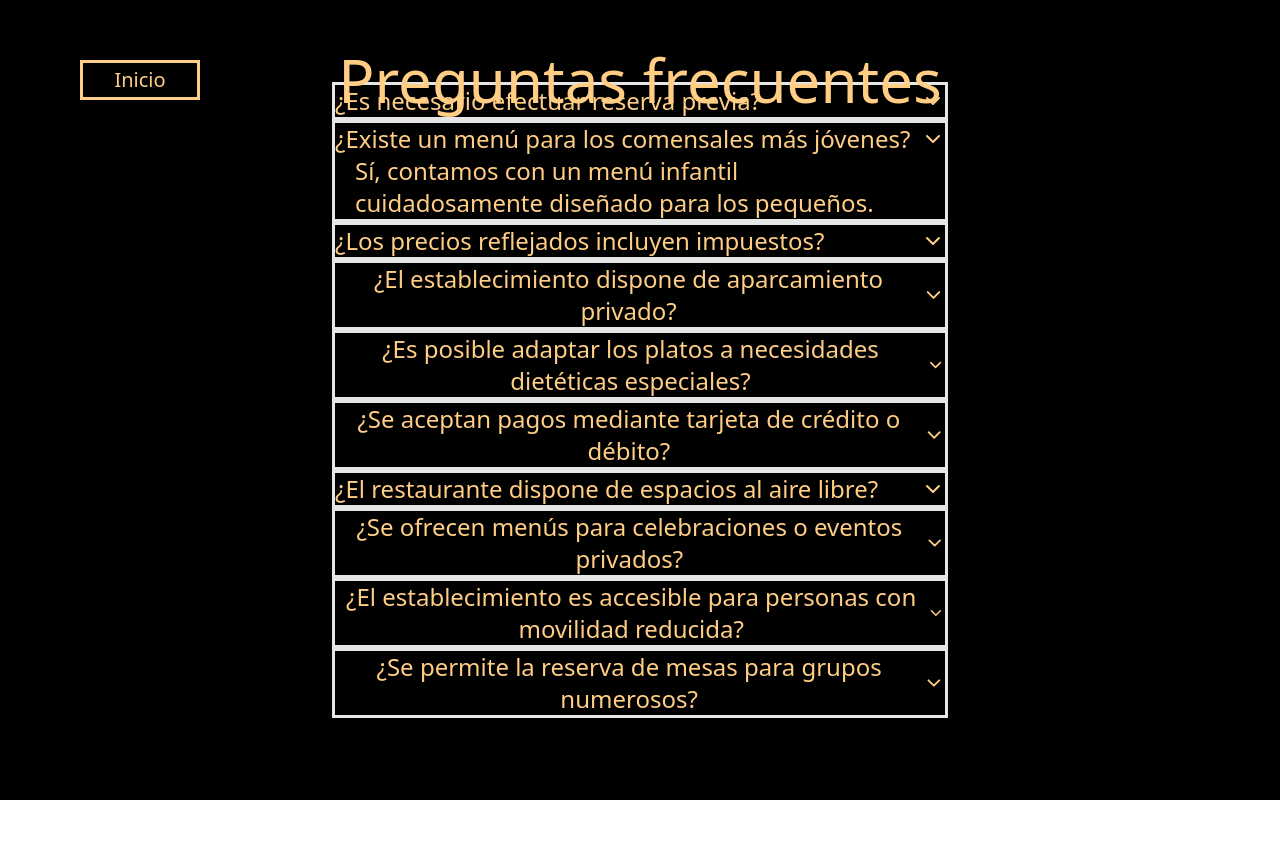
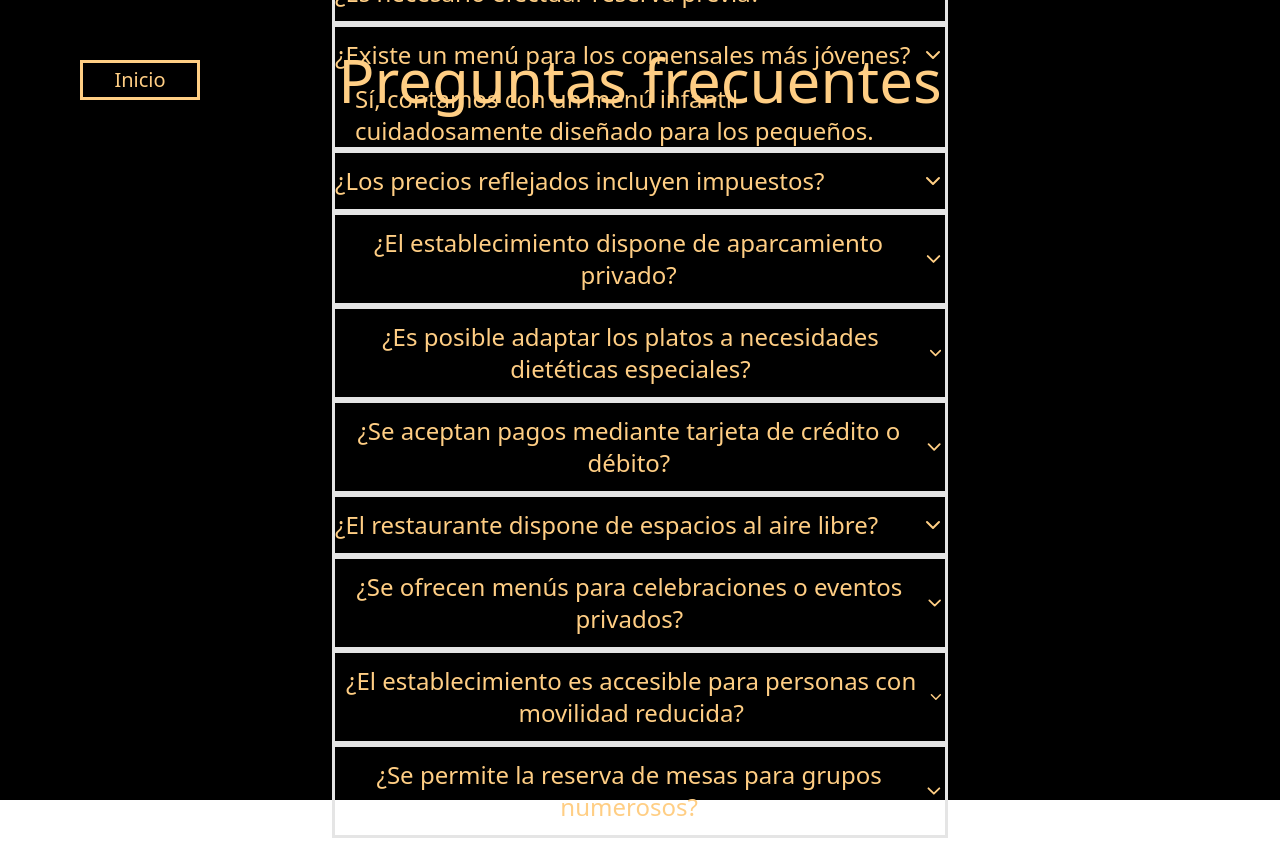
Before and after one commit to Dev-id-A/restaurant-page, a React (Vite) app: page /faq in a window 1280 px wide. Before the commit the page ends 800 px from the top, so only its background shows below. Built offline with nearby package versions, Linux system fonts and the light colour scheme.

Commit message:
FAQ english added

```diff
--- a/src/assets/FAQ/FAQAccordion.jsx
+++ b/src/assets/FAQ/FAQAccordion.jsx
@@ -1,6 +1,6 @@
 import { Accordion, AccordionContent, AccordionItem, AccordionTrigger } from "@radix-ui/react-accordion"
 import faq from "../Json/FAQJson"
-import { ChevronDown, ChevronDownIcon } from "lucide-react"
+import { ChevronDownIcon } from "lucide-react"
 
 function FAQAccordion({lang}) {
   return (
@@ -9,13 +9,16 @@ function FAQAccordion({lang}) {
         <Accordion
 
           type="single"
-          collapsible
+
           className="w-full"
           defaultValue="item-1"
         >
           {faq.map((accordion, i)=> (
             <AccordionItem className="border-3" value={`item-${i}`} key={i}>
-              <AccordionTrigger className="flex flex-row justify-between items-center w-full">{accordion.ask[lang]}<ChevronDownIcon className="flex"/></AccordionTrigger>
+              <AccordionTrigger className="flex flex-row justify-between items-center w-full hover:cursor-pointer py-3">
+                {accordion.ask[lang]}
+                <ChevronDownIcon/>
+              </AccordionTrigger>
               <AccordionContent className="px-5">{accordion.answer[lang]}</AccordionContent>
             </AccordionItem>
           ))}
--- a/src/assets/Json/FAQJson.jsx
+++ b/src/assets/Json/FAQJson.jsx
@@ -2,92 +2,92 @@ const faq = [
     {
         ask:{
             es: "¿Es necesario efectuar reserva previa?",
-            en: ""
+            en: "Is an advance reservation required?"
         },
         answer:{
             es: "Efectivamente, debido a la alta ocupación habitual, no podemos garantizar disponibilidad sin reserva previa.",
-            en: ""
+            en: "Due to our consistently high occupancy, we cannot guarantee availability without a prior reservation."
         }
     },{
         ask:{
             es: "¿Existe un menú para los comensales más jóvenes?",
-            en: ""
+            en: "Is there a menu for younger guests?"
         },
         answer:{
             es: "Sí, contamos con un menú infantil cuidadosamente diseñado para los pequeños.",
-            en: ""
+            en: "Yes. We offer a thoughtfully curated children’s menu designed especially for our youngest diners."
         }
     },{
         ask:{
             es: "¿Los precios reflejados incluyen impuestos?",
-            en: ""
+            en: "Do the listed prices include taxes?"
         },
         answer:{
             es: "Todos los precios indicados comprenden el Impuesto sobre el Valor Añadido (IVA).",
-            en: ""
+            en: "All prices shown are inclusive of Value Added Tax (VAT)."
         }
     },{
         ask:{
             es: "¿El establecimiento dispone de aparcamiento privado?",
-            en: ""
+            en: "Does the establishment provide private parking?"
         },
         answer:{
             es: "Sí, ofrecemos parking exclusivo para la comodidad de nuestros clientes.",
-            en: ""
+            en: "Yes, we offer exclusive parking for the convenience of our guests."
         }
     },{
         ask:{
             es: "¿Es posible adaptar los platos a necesidades dietéticas especiales?",
-            en: ""
+            en: "Can dishes be adapted to special dietary requirements?"
         },
         answer:{
             es: "Con gusto atendemos solicitudes relacionadas con alergias o dietas específicas, siempre que se nos informe con antelación.",
-            en: ""
+            en: "We are pleased to accommodate requests related to allergies or specific diets, provided we are informed in advance."
         }
     },{
         ask:{
             es: "¿Se aceptan pagos mediante tarjeta de crédito o débito?",
-            en: ""
+            en: "Are credit or debit card payments accepted?"
         },
         answer:{
             es: "Sí, aceptamos todas las principales tarjetas de crédito y débito.",
-            en: ""
+            en: "Yes, we accept all major credit and debit cards."
         }
     },{
         ask:{
             es: "¿El restaurante dispone de espacios al aire libre?",
-            en: ""
+            en: "Does the restaurant feature outdoor seating?"
         },
         answer:{
             es: "Sí, contamos con una terraza para aquellos comensales que deseen disfrutar de una experiencia al aire libre.",
-            en: ""
+            en: "Yes, we have a terrace for guests who wish to enjoy an open-air dining experience."
         }
     },{
         ask:{
             es: "¿Se ofrecen menús para celebraciones o eventos privados?",
-            en: ""
+            en: "Are tailored menus available for private celebrations or events?"
         },
         answer:{
             es: "Sí, elaboramos menús personalizados para eventos, siempre previa consulta y reserva.",
-            en: ""
+            en: "Yes, we create bespoke menus for special occasions, subject to prior consultation and reservation."
         }
     },{
         ask:{
             es: "¿El establecimiento es accesible para personas con movilidad reducida?",
-            en: ""
+            en: "Is the venue accessible for guests with reduced mobility?"
         },
         answer:{
             es: "Sí, nuestras instalaciones están diseñadas para garantizar plena accesibilidad a todos los clientes.",
-            en: ""
+            en: "Yes, our facilities are designed to ensure full accessibility for every guest."
         }
     },{
         ask:{
             es: "¿Se permite la reserva de mesas para grupos numerosos?",
-            en: ""
+            en: "Can large groups reserve tables in advance?"
         },
         answer:{
             es: "Sí, se admite la reserva para grupos, recomendándose efectuarla con antelación para asegurar disponibilidad.",
-            en: ""
+            en: "Yes, group reservations are welcome, and we recommend booking early to secure availability."
         }
     },
 ]
```
